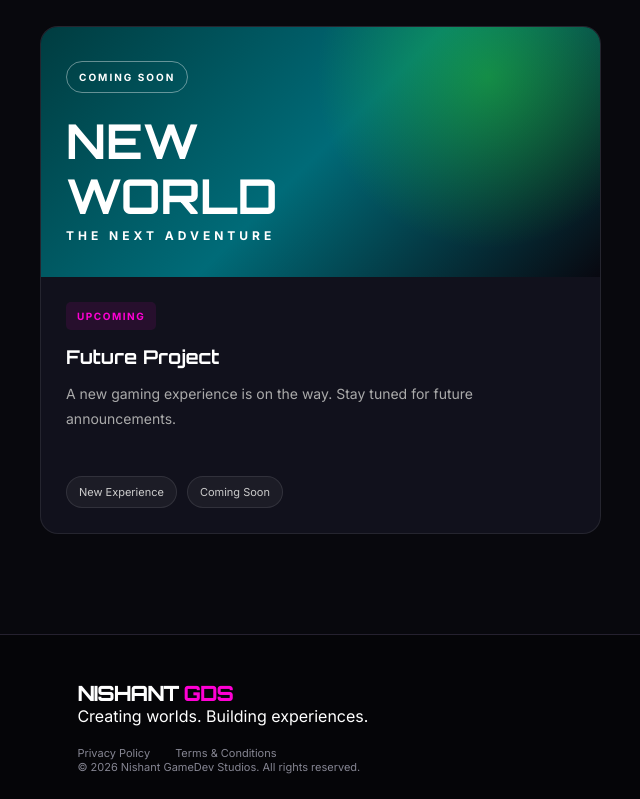
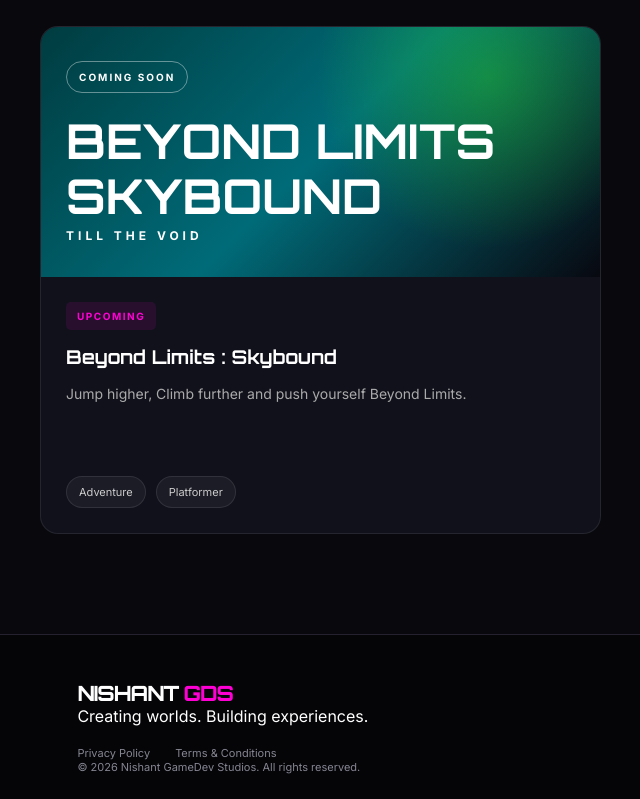
Before and after one commit to nishantabk/nishant-gamedev-studios, a plain HTML site: page games.html in a window 1280 px wide. Shown: the part 1246-2045 px from the top of the page, without its empty margins (25-665 px from the left). Drawn offline with Linux system fonts and the light colour scheme.

Commit message:
Update games.html

```diff
--- a/games.html
+++ b/games.html
@@ -109,23 +109,22 @@
 
         <div class="project-art upcoming-art">
           <span class="art-tag">COMING SOON</span>
-          <h2>NEW<br>WORLD</h2>
-          <p>THE NEXT ADVENTURE</p>
+          <h2>BEYOND LIMITS<br>SKYBOUND</h2>
+          <p>TILL THE VOID</p>
         </div>
 
         <div class="project-info">
           <span class="project-status upcoming">UPCOMING</span>
 
-          <h3>Future Project</h3>
+          <h3>Beyond Limits : Skybound</h3>
 
           <p>
-            A new gaming experience is on the way.
-            Stay tuned for future announcements.
+            Jump higher, Climb further and push yourself Beyond Limits.
           </p>
 
           <div class="project-meta">
-            <span>New Experience</span>
-            <span>Coming Soon</span>
+            <span>Adventure</span>
+            <span>Platformer</span>
           </div>
         </div>
 
```
